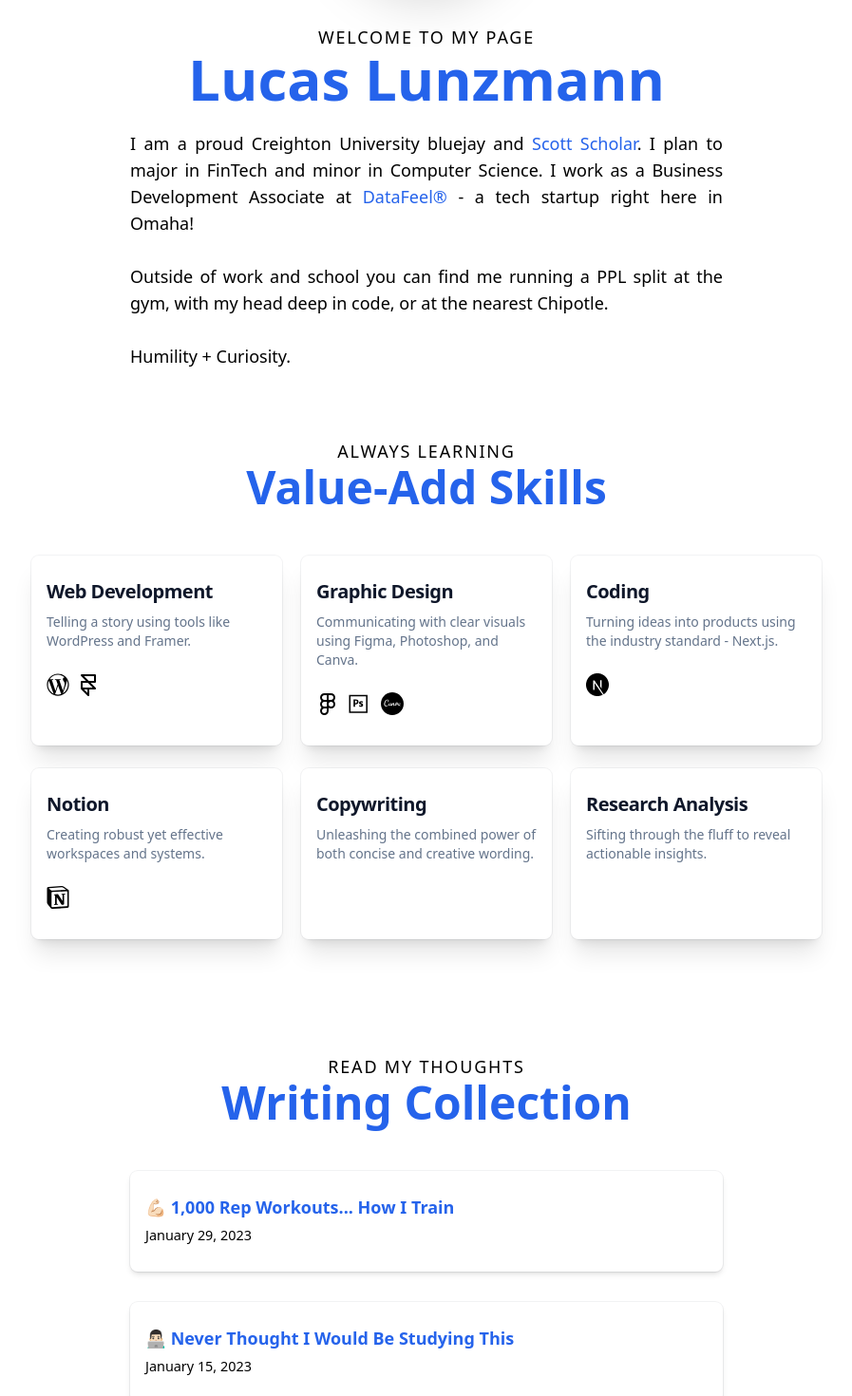
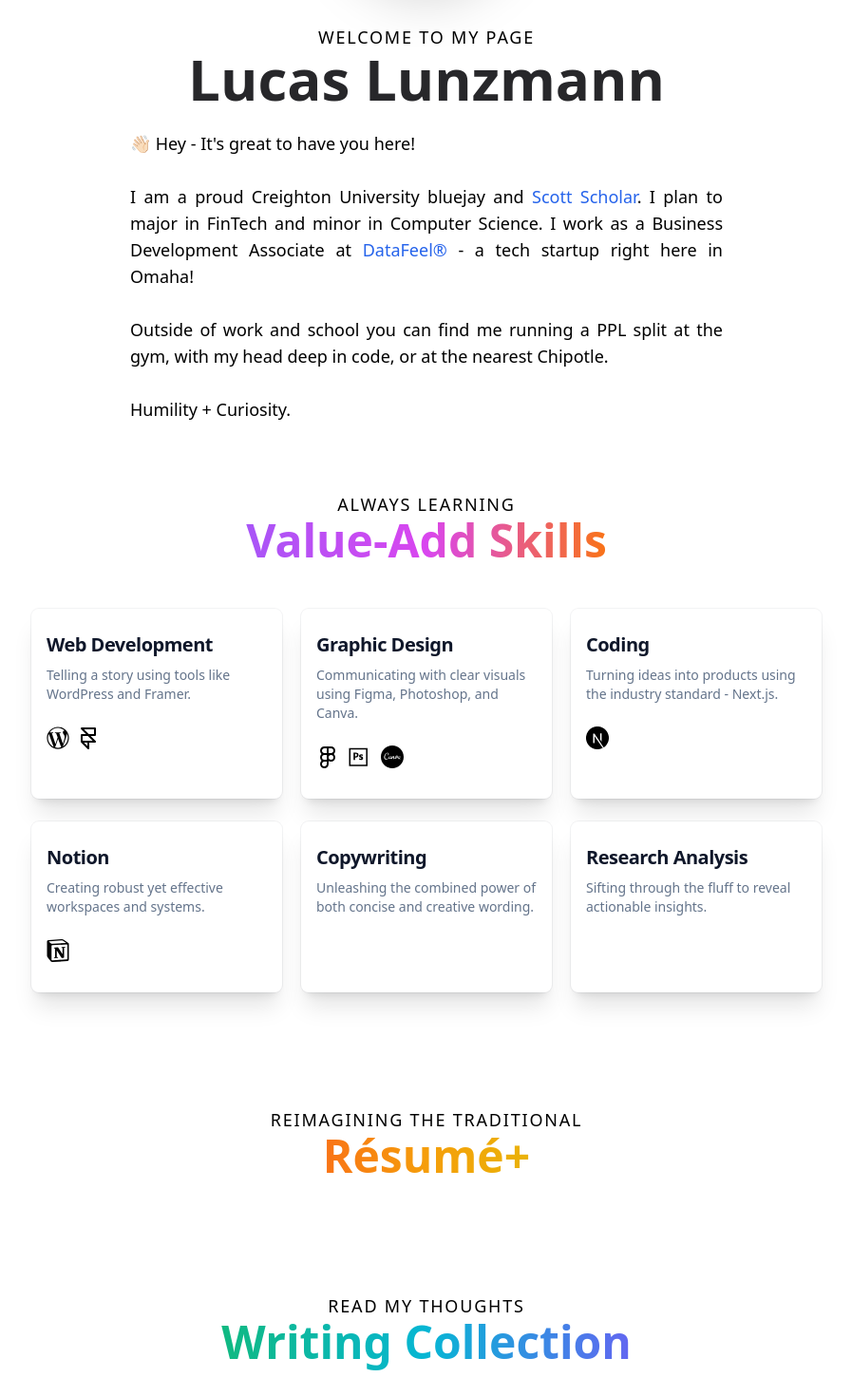
Before and after one commit to lucaslunzmann/nextjs-blog, a Next.js app: page / in a window 1280 px wide. Shown: the part 280-1750 px from the top of the page at 95% size, without its empty margins (191-1088 px from the left). Built offline with nearby package versions, Linux system fonts and the light colour scheme.

Commit message:
Added colorful things!

```diff
--- a/components/date.js
+++ /dev/null
@@ -1,6 +0,0 @@
-import { parseISO, format } from 'date-fns';
-
-export default function Date({ dateString }) {
-  const date = parseISO(dateString);
-  return <time dateTime={dateString}>{format(date, 'LLLL d, yyyy')}</time>;
-}
--- a/components/layout.js
+++ b/components/layout.js
@@ -5,7 +5,7 @@
 import Link from 'next/link';
 
 const name = 'Lucas Lunzmann';
-export const siteTitle = 'Next.js Sample Website';
+export const siteTitle = "Lucas's Landing Page";
 
 export default function Layout({ children, home }) {
   return (
@@ -38,33 +38,29 @@
             />
             <br></br><br></br>
             <h2 class="font-sans text-center text-lg uppercase tracking-widest">Welcome to my page</h2>
-            <h1 className="text-left text-center font-sans font-bold text-6xl text-blue-600">{name}</h1>
+            <h1 className="text-center font-sans font-bold text-6xl text-zinc-800">{name}</h1>
           </>
         ) : (
           <>
-            <Link class="m-auto rounded-full drop-shadow-2xl" href="/">
-              <Image
+            <Link href="/">
+              <Image class="m-auto rounded-full drop-shadow-2xl"
                 priority
                 src="/images/profile.jpg"
-                height={108}
-                width={108}
+                height={150}
+                width={150}
                 alt=""
               />
             </Link>
-            <h2 className="text-center text-5xl text-blue-600 font-bold">
-              <Link href="/">
-                {name}
-              </Link>
-            </h2>
+
           </>
         )}
       </header>
       <main>{children}</main>
       {!home && (
-        <div className="text-blue-600 font-bold">
+        <div className="text-blue-600 text-center font-bold">
           <Link href="/">← Back to home</Link>
         </div>
       )}
     </div>
   );
-}
+      }
--- a/lib/posts.js
+++ /dev/null
@@ -1,69 +0,0 @@
-import fs from 'fs'
-import path from 'path'
-import matter from 'gray-matter'
-import { remark } from 'remark';
-import html from 'remark-html';
-
-const postsDirectory = path.join(process.cwd(), 'posts')
-
-export function getSortedPostsData() {
-  // Get file names under /posts
-  const fileNames = fs.readdirSync(postsDirectory)
-  const allPostsData = fileNames.map(fileName => {
-    // Remove ".md" from file name to get id
-    const id = fileName.replace(/\.md$/, '')
-
-    // Read markdown file as string
-    const fullPath = path.join(postsDirectory, fileName)
-    const fileContents = fs.readFileSync(fullPath, 'utf8')
-
-    // Use gray-matter to parse the post metadata section
-    const matterResult = matter(fileContents)
-
-    // Combine the data with the id
-    return {
-      id,
-      ...matterResult.data
-    }
-  })
-  // Sort posts by date
-  return allPostsData.sort((a, b) => {
-    if (a.date < b.date) {
-      return 1
-    } else {
-      return -1
-    }
-  })
-}
-
-export function getAllPostIds() {
-  const fileNames = fs.readdirSync(postsDirectory)
-  return fileNames.map(fileName => {
-    return {
-      params: {
-        id: fileName.replace(/\.md$/, '')
-      }
-    }
-  })
-}
-
-export async function getPostData(id) {
-    const fullPath = path.join(postsDirectory, `${id}.md`);
-    const fileContents = fs.readFileSync(fullPath, 'utf8');
-
-    // Use gray-matter to parse the post metadata section
-    const matterResult = matter(fileContents);
-
-    // Use remark to convert markdown into HTML string
-    const processedContent = await remark()
-      .use(html)
-      .process(matterResult.content);
-    const contentHtml = processedContent.toString();
-
-    // Combine the data with the id and contentHtml
-    return {
-      id,
-      contentHtml,
-      ...matterResult.data,
-    };
-}
--- a/pages/index.js
+++ b/pages/index.js
@@ -8,17 +8,8 @@
 import { SiNextdotjs } from 'react-icons/si';
 import { SiNotion } from 'react-icons/si';
 import Link from 'next/link';
-import Date from '../components/date';
-import { getSortedPostsData } from '../lib/posts';
 
-export async function getStaticProps() {
-  const allPostsData = getSortedPostsData();
-  return {
-    props: {
-      allPostsData,
-    },
-  };
-}
+
 export default function Home({ allPostsData}) {
   return (
     <Layout home>
@@ -28,6 +19,7 @@
       <br></br>
       <section className="font-sans text-lg">
         <div class="container w-1/2 mx-auto text-justify">
+          <p>👋🏻 Hey - It's great to have you here!</p><br></br>
           <p>I am a proud Creighton University bluejay and <a class="hover:underline text-blue-600" href="https://www.creighton.edu/business/undergraduate/leadership-career-development/scott-scholars">Scott Scholar</a>. I plan to major in FinTech and minor in Computer Science.
             I work as a Business Development Associate at <a class="hover:underline text-blue-600" href="https://datafeel.com/">DataFeel®</a> - a tech startup right here in Omaha!
           <br></br><br></br>
@@ -41,27 +33,29 @@
 
       <div>
         <h3 class="font-sans uppercase text-lg text-center tracking-widest">Always Learning</h3>
-        <h2 className= "text-center text-5xl text-blue-600 font-bold">
-          Value-Add Skills</h2>
+          <h2 className="text-center">
+            <span className= "text-5xl bg-clip-text text-transparent bg-gradient-to-r from-purple-500 via-fuchsia-500 to-orange-500 font-bold">
+          Value-Add Skills</span>
+          </h2>
         <br></br><br></br>
       </div>
 <div className= "container w-4/6 mx-auto ">
   <div className="flex">
-    <div className="w-1/3 mr-5 bg-white rounded-lg px-4 py-6 ring-1 ring-slate-900/5 shadow-xl transition ease-in-out delay-150 duration-500 hover:-translate-y-1 hover:scale-110">
+    <div className="w-1/3 mr-5 bg-white hover:shadow-lg hover:shadow-purple-500/50 rounded-lg px-4 py-6 ring-1 ring-slate-900/5 shadow-xl transition ease-in-out delay-150 duration-500 hover:-translate-y-1 hover:scale-110">
       <h3 class="text-slate-900 text-xl font-sans font-semibold tracking-tight">Web Development</h3>
       <p class="text-slate-500 mt-2 text-sm">Telling a story using tools like WordPress and Framer.</p> <br></br>
         <div className="flex">
-         <a href="https://wordpress.org/">< FaWordpressSimple className="mb-2 text-2xl mr-2 hover:text-blue-600"/></a> <a href="https://www.framer.com/">< FiFramer className="mb-2 text-2xl hover:text-violet-600"/></a>
+         <a href="https://wordpress.org/">< FaWordpressSimple className="hover:animate-pulse mb-2 text-2xl mr-2 hover:text-blue-600"/></a> <a href="https://www.framer.com/">< FiFramer className="mb-2 text-2xl hover:text-violet-600"/></a>
         </div>
     </div>
-    <div class="w-1/3 mr-5 bg-white rounded-lg px-4 py-6 ring-1 ring-slate-900/5 shadow-xl transition ease-in-out delay-150 duration-500 hover:-translate-y-1 hover:scale-110">
+    <div class="hover:shadow-lg hover:shadow-fuchsia-500/50 w-1/3 mr-5 bg-white rounded-lg px-4 py-6 ring-1 ring-slate-900/5 shadow-xl transition ease-in-out delay-150 duration-500 hover:-translate-y-1 hover:scale-110">
       <h3 class="text-slate-900 text-xl font-sans font-semibold tracking-tight">Graphic Design</h3>
       <p class="text-slate-500 mt-2 text-sm">Communicating with clear visuals using Figma, Photoshop, and Canva.</p> <br></br>
       <div className="flex">
          <a href="https://www.figma.com/">< FiFigma className="mb-2 text-2xl mr-2 hover:text-fuchsia-600	"/></a> <a href="https://www.adobe.com/products/photoshop.html?promoid=RBS7NL7F&mv=other">< DiPhotoshop className="mb-2 text-2xl mr-3 hover:text-rose-600"/></a> <a href="https://www.canva.com/">< SiCanva className="mb-2 text-2xl hover:text-cyan-400"/></a>
       </div>
     </div>
-    <div class="w-1/3 bg-white rounded-lg px-4 py-6 ring-1 ring-slate-900/5 shadow-xl transition ease-in-out delay-150 duration-500 hover:-translate-y-1 hover:scale-110">
+    <div class="hover:shadow-lg hover:shadow-orange-500/50 w-1/3 bg-white rounded-lg px-4 py-6 ring-1 ring-slate-900/5 shadow-xl transition ease-in-out delay-150 duration-500 hover:-translate-y-1 hover:scale-110">
       <h3 class="text-slate-900 text-xl font-sans font-semibold tracking-tight">Coding</h3>
       <p class="text-slate-500 mt-2 text-sm">Turning ideas into products using the industry standard - Next.js.</p> <br></br>
       <div className="flex">
@@ -71,38 +65,47 @@
   </div>
   <br></br>
   <div className="flex">
-    <div className="w-1/3 mr-5 bg-white rounded-lg px-4 py-6 ring-1 ring-slate-900/5 shadow-xl transition ease-in-out delay-150 duration-500 hover:-translate-y-1 hover:scale-110">
+    <div className="hover:shadow-lg hover:shadow-purple-500/50 w-1/3 mr-5 bg-white rounded-lg px-4 py-6 ring-1 ring-slate-900/5 shadow-xl transition ease-in-out delay-150 duration-500 hover:-translate-y-1 hover:scale-110">
       <h3 className="text-slate-900 text-xl font-sans font-semibold tracking-tight">Notion</h3>
       <p className="text-slate-500 mt-2 text-sm">Creating robust yet effective workspaces and systems.</p> <br></br>
       <div className="flex">
          <a href="https://www.notion.so/">< SiNotion className="mb-2 text-2xl mr-2 hover:text-yellow-500"/></a>
       </div>
     </div>
-    <div class="w-1/3 mr-5 bg-white rounded-lg px-4 py-6 ring-1 ring-slate-900/5 shadow-xl transition ease-in-out delay-150 duration-500 hover:-translate-y-1 hover:scale-110">
+    <div class="hover:shadow-lg hover:shadow-fuchsia-500/50 w-1/3 mr-5 bg-white rounded-lg px-4 py-6 ring-1 ring-slate-900/5 shadow-xl transition ease-in-out delay-150 duration-500 hover:-translate-y-1 hover:scale-110">
       <h3 class="text-slate-900 text-xl font-sans font-semibold tracking-tight">Copywriting</h3>
       <p class="text-slate-500 mt-2 text-sm">Unleashing the combined power of both concise and creative wording.</p> <br></br>
     </div>
-    <div class="w-1/3 bg-white rounded-lg px-4 py-6 ring-1 ring-slate-900/5 shadow-xl transition ease-in-out delay-150 duration-500 hover:-translate-y-1 hover:scale-110">
+    <div class="hover:shadow-lg hover:shadow-orange-500/50 w-1/3 bg-white rounded-lg px-4 py-6 ring-1 ring-slate-900/5 shadow-xl transition ease-in-out delay-150 duration-500 hover:-translate-y-1 hover:scale-110">
       <h3 class="text-slate-900 text-xl font-sans font-semibold tracking-tight">Research Analysis</h3>
       <p class="text-slate-500 mt-2 text-sm">Sifting through the fluff to reveal actionable insights.</p> <br></br>
     </div>
   </div>
+</div><br></br><br></br><br></br><br></br><br></br>
+
+<div>
+  <h3 class="font-sans uppercase text-lg text-center tracking-widest">Reimagining the Traditional</h3>
+    <h2 className="text-center">
+      <span className= "text-5xl bg-clip-text text-transparent bg-gradient-to-r from-orange-500 via-amber-500 to-yellow-500 font-bold">
+        Résumé+
+      </span>
+    </h2>
 </div>
+
 <br></br><br></br><br></br><br></br><br></br>
 <section>
   <h3 class="font-sans uppercase text-lg text-center tracking-widest">Read my thoughts</h3>
-        <h2 className= "text-center text-5xl text-blue-600 font-bold">Writing Collection</h2>
-          <br></br><br></br>
-          {allPostsData.map(({ id, date, title }) => (
-            <li className= "w-1/2 font-sans text-lg mb-8 list-none container mx-auto bg-white rounded-lg px-4 py-6 ring-1 ring-slate-900/5 shadow-md hover:-translate-y-1 hover:scale-105 transition ease-in-out delay-150 duration-500"key={id}>
-              <Link className="text-blue-600 font-semibold hover:underline" href={`/posts/${id}`}>{title}</Link>
-              <br />
+      <h2 className="text-center ">
+            <span className= "text-5xl bg-clip-text text-transparent bg-gradient-to-r from-emerald-500 via-cyan-500 to-indigo-500 font-bold">
+          Writing Collection</span>
+          </h2>          <br></br><br></br>
+            <li className= "hover:shadow-lg hover:shadow-indigo-300/50 w-1/2 font-sans text-lg mb-8 list-none container mx-auto bg-white rounded-lg px-4 py-6 ring-1 ring-slate-900/5 shadow-md hover:-translate-y-1 hover:scale-105 transition ease-in-out delay-150 duration-500">
+              <Link className="text-blue-600 font-semibold hover:underline" href="/first">New Blog</Link>
+              <br></br>
               <small>
-                <Date className="font-sans"dateString={date} />
               </small>
             </li>
-          ))}
-</section>
+</section><br></br><br></br>
 
     </Layout>
   );
--- a/posts/pre-rendering.md
+++ /dev/null
@@ -1,11 +0,0 @@
----
-title: '💪🏻 1,000 Rep Workouts... How I Train'
-date: '2023-01-29'
----
-
-Next.js has two forms of pre-rendering: **Static Generation** and **Server-side Rendering**. The difference is in **when** it generates the HTML for a page.
-
-- **Static Generation** is the pre-rendering method that generates the HTML at **build time**. The pre-rendered HTML is then _reused_ on each request.
-- **Server-side Rendering** is the pre-rendering method that generates the HTML on **each request**.
-
-Importantly, Next👨🏻‍💻.js lets you **choose** which pre-rendering form to use for each page. You can create a "hybrid" Next.js app by using Static Generation for most pages and using Server-side Rendering for others.
--- a/posts/ssg-ssr.md
+++ /dev/null
@@ -1,15 +0,0 @@
----
-title: '👨🏻‍💻 Never Thought I Would Be Studying This'
-date: '2023-01-15'
----
-
-We recommend using **Static Generation** (with and without data) whenever possible because your page can be built once and served by CDN, which makes it much faster than having a server render the page on every request.
-
-You can use Static Generation for many types of pages, including:
-
-- Marketing pages
-- Blog posts
-- E-commerce product listings
-- Help and documentation
-
-You should ask yourself: "Can I pre-render this page **ahead** of a user's request?" If the answer is yes, then you should choose Static Generation.
```
Also changed, not shown: package.json (+13 -1 lines), pages/first.js (added, +38 -0 lines), pages/posts/[id].js (deleted, +0 -40 lines), 1 other file (tests, documents, lock files or other folders).
